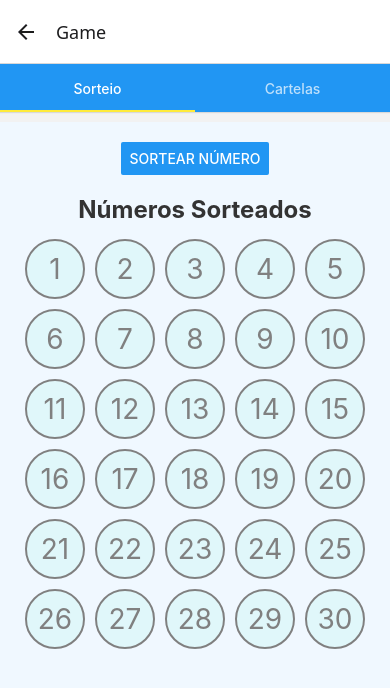
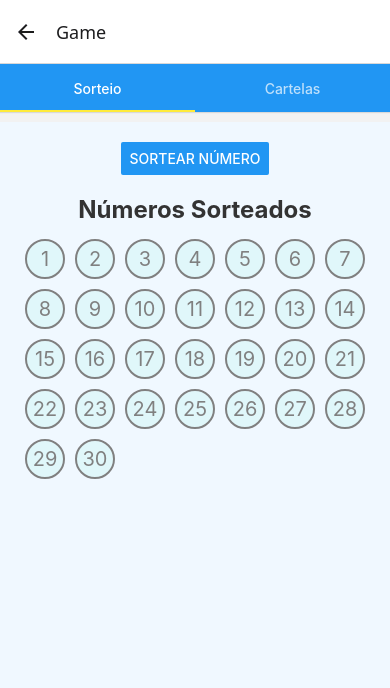
Before and after one commit to fabiobh/lucky_number_lottery_react_native, a React Native app in the folder lucky_draw_number/: screen / in a window 390 px wide. Both pictures are taken after a click on the button "PROSSEGUIR". Shown: the top 688 px of the page. Built offline with nearby package versions, Linux system fonts and the light colour scheme.

Commit message:
Update GameScreen.tsx

```diff
--- a/lucky_draw_number/src/screens/GameScreen.tsx
+++ b/lucky_draw_number/src/screens/GameScreen.tsx
@@ -1,5 +1,5 @@
 import React, { useState, useEffect } from 'react';
-import { View, Button, Text, StyleSheet, FlatList, TextInput, TouchableOpacity } from 'react-native';
+import { View, Button, Text, StyleSheet, FlatList, TextInput, TouchableOpacity, ScrollView } from 'react-native';
 import { TabView, TabBar } from 'react-native-tab-view';
 
 const Card = ({ item, index, onEdit }) => {
@@ -98,14 +98,18 @@ const GameScreen = ({ route }) => {
               )}
             </View>
             <Text style={styles.title}>Números Sorteados</Text>
-            <View style={styles.numberContainer}>
-              <FlatList
-                data={allNumbers}
-                keyExtractor={(item) => item.toString()}
-                renderItem={({ item }) => {
+            <ScrollView
+              contentContainerStyle={{
+                flexDirection: 'row',
+                flexWrap: 'wrap',
+                justifyContent: 'flex-start',
+                alignItems: 'center',
+              }}
+            >
+              {allNumbers.map((item) => {
                 const isDrawn = drawnNumbers.includes(item);
                 return (
-                    <View style={[
+                  <View key={item} style={[
                     styles.numberBox,
                     isDrawn ? styles.drawnBox : styles.undrawnBox // Aplica estilos com base no estado do número
                   ]}>
@@ -117,11 +121,8 @@ const GameScreen = ({ route }) => {
                     </Text>
                   </View>
                 );
-                }}
-                numColumns={5} // Define o número de colunas
-                contentContainerStyle={styles.numbersList} // Adiciona estilo à lista
-              />
-            </View>
+              })}
+            </ScrollView>
           </View>
         );
       case 'cards':
@@ -201,26 +202,24 @@ const styles = StyleSheet.create({
     width: '80%', // Largura do campo de entrada
   },
   numberContainer: {
-    flexDirection: 'row',
-    flexWrap: 'wrap', // Permite que os números se movam para a linha seguinte
-    justifyContent: 'center', // Centraliza os números
+    // Mantenha outros estilos que você deseja aplicar
   },
   numbersList: {
     alignItems: 'center', // Centraliza os números na lista
   },
   numberBox: {
-    width: 60, // Largura fixa para cada número
-    height: 60, // Altura fixa para cada número
+    width: 40,  // Diminuído para caber mais números na tela
+    height: 40, // Diminuído para caber mais números na tela
     justifyContent: 'center',
     alignItems: 'center',
     margin: 5,
-    borderRadius: 30, // Bordas arredondadas
+    borderRadius: 20, // Bordas arredondadas
     borderColor: 'gray', // Cor da borda para números não sorteados
     borderWidth: 2, // Largura da borda
     backgroundColor: '#e0f7fa', // Fundo suave para números não sorteados
   },
   number: {
-    fontSize: 28, // Aumenta o tamanho da fonte dos números
+    fontSize: 20, // Diminuído para caber mais números na tela
     color: 'gray', // Cor padrão para números não sorteados
   },
   drawnBox: {
```
Lines whose indentation alone changed are shown as unchanged.
